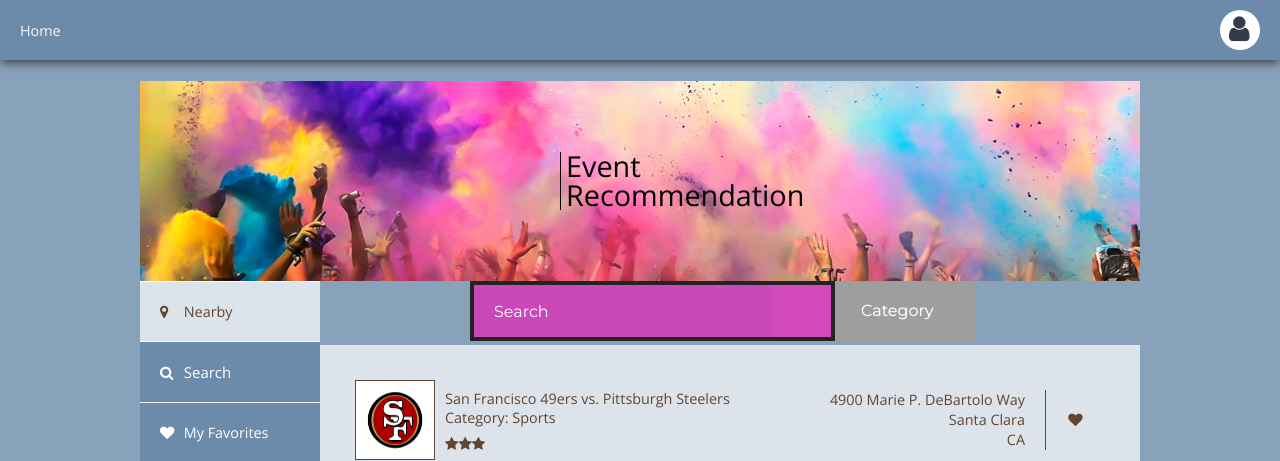
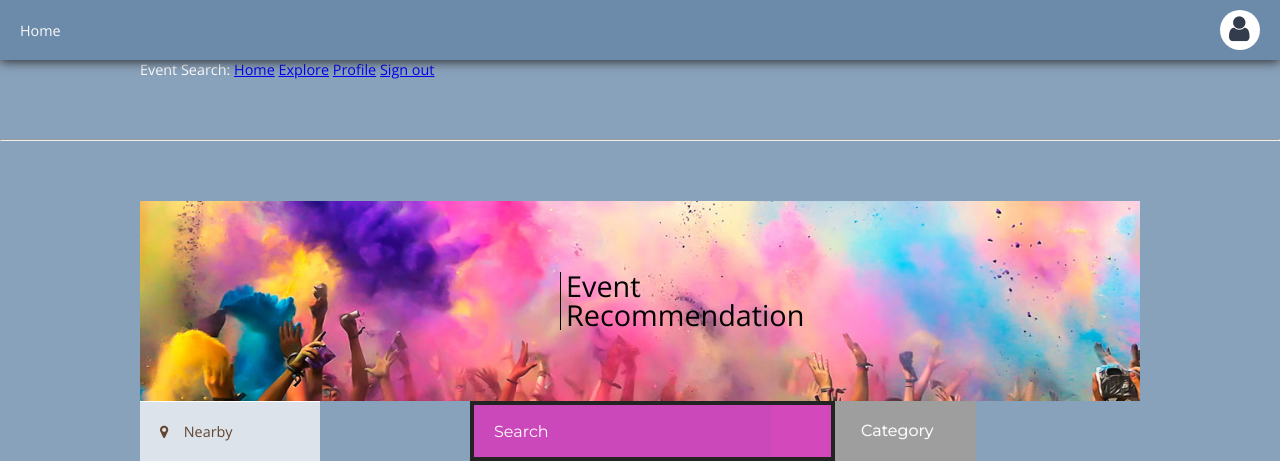
Before and after one commit to Ximin-Chen/Event_Searcher, a Flask app: page / in a window 1280 px wide. Shown: the top 461 px of the page. Run offline with Flask 2, Linux system fonts and the light colour scheme; the visitor is signed in with stand-in values (Sample User, id 1); data comes from the database, SQL or seed files in the repository; both versions use the stored data as it was after the commit; data that the repository does not hold is empty; some libraries are stand-ins or nearby versions; grey boxes are pictures that could not be loaded.

Commit message:
Added the libraries and a sample for container.

```diff
--- a/app/__init__.py
+++ b/app/__init__.py
@@ -3,8 +3,10 @@
 from flask_sqlalchemy import SQLAlchemy
 from flask_migrate import Migrate
 from flask_login import LoginManager
+from flask_bootstrap import Bootstrap
 
 app = Flask(__name__)
+Bootstrap(app)
 app.config.from_object(Config)
 db = SQLAlchemy(app)
 migrate = Migrate(app, db)
--- a/app/templates/base.html
+++ b/app/templates/base.html
@@ -9,9 +9,11 @@
     {% endif%}
     <link rel="stylesheet" type="text/css" href="../static/CSS/style.css">
     <script src="../static/JS/main.js"></script>
-</head>
+   </head>
 <body>
-    <div>Event Search:
+    <div class="container">
+
+        Event Search:
         <a href="{{url_for('index')}}">Home</a>
         {% if current_user.is_anonymous %}
         <a href="{{url_for('login')}}"> Sign in</a>
@@ -35,5 +37,3 @@
     {% endwith %}
     {% block content%}
     {% endblock %}
-</body>
-</html>
```
Also changed, not shown: requirements.txt (added, +32 -0 lines), app.db, 1 other file.
